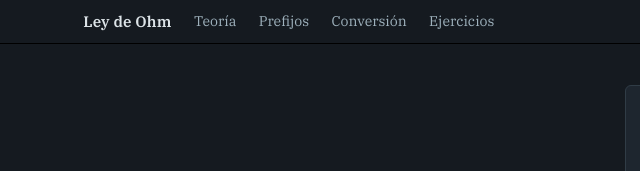
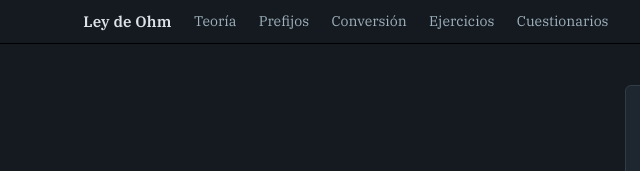
Before and after one commit to nikyiguana-sketch/medrano_jueves, a plain HTML site: page index.html in a window 1280 px wide. Shown: the top 171 px of the page, 36-676 px from the left. Drawn offline with Linux system fonts and the light colour scheme.

Commit message:
Add link to cuestionarios.html in index.html

```diff
--- a/index.html
+++ b/index.html
@@ -156,6 +156,7 @@ footer{max-width:1080px;margin:0 auto;padding:1.4rem 1.2rem 3rem;font-size:.85re
     <a href="#prefijos">Prefijos</a>
     <a href="#conversion">Conversión</a>
     <a href="#ejercicios">Ejercicios</a>
+    <a href="cuestionarios.html">Cuestionarios</a>
     <span class="score" id="score">0 / 30</span>
   </div>
 </div>
```
